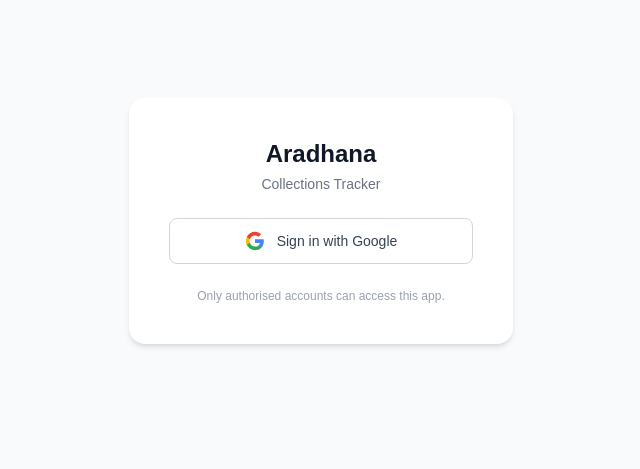
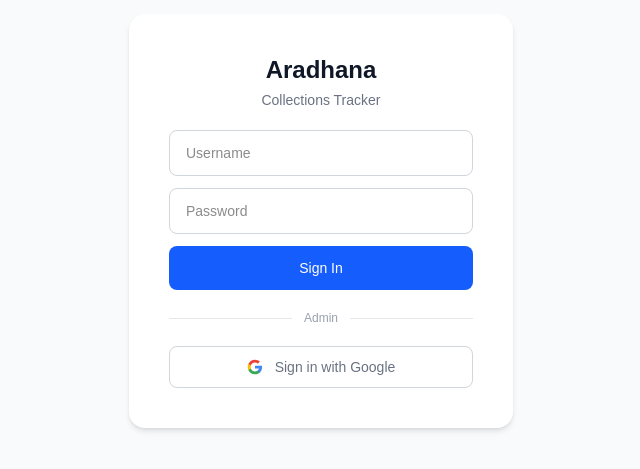
Before and after one commit to red-pilledd/aradhana-collections, a Next.js app: page /login in a window 1280 px wide. Shown: the part 179-648 px from the top of the page, without its empty margins (319-959 px from the left). Built offline with nearby package versions, Linux system fonts and the light colour scheme.

Commit message:
feat: Agent login with username/password, admin stays Google

```diff
--- a/app/admin/AdminClient.tsx
+++ b/app/admin/AdminClient.tsx
@@ -53,7 +53,8 @@ export default function AdminClient({
   const [scriptResult, setScriptResult] = useState<ScriptResult>(initialScriptResult)
   const [loading, setLoading] = useState(false)
   const [newName, setNewName] = useState('')
-  const [newGmail, setNewGmail] = useState('')
+  const [newUsername, setNewUsername] = useState('')
+  const [newPassword, setNewPassword] = useState('')
   const [saving, setSaving] = useState(false)
   const [agentList, setAgentList] = useState(initialAgents)
   const [agentError, setAgentError] = useState('')
@@ -224,18 +225,24 @@ export default function AdminClient({
   async function addAgent(e: React.FormEvent) {
     e.preventDefault()
     setAgentError('')
-    if (!newName.trim() || !newGmail.trim()) return
+    if (!newName.trim() || !newUsername.trim() || !newPassword) return
+    if (newPassword.length < 6) { setAgentError('Password must be at least 6 characters'); return }
     setSaving(true)
-    const supabase = createClient()
-    const { data, error } = await supabase
-      .from('agents')
-      .insert({ name: newName.trim(), gmail: newGmail.trim().toLowerCase(), is_admin: false })
-      .select('id, name, gmail')
-      .single()
-    if (error) { setAgentError('Failed to add. Gmail may already exist.'); setSaving(false); return }
-    setAgentList([...agentList, data])
-    setNewName('')
-    setNewGmail('')
+    try {
+      const res = await fetch('/api/agents/create', {
+        method: 'POST',
+        headers: { 'Content-Type': 'application/json' },
+        body: JSON.stringify({ name: newName.trim(), username: newUsername.trim(), password: newPassword })
+      })
+      const result = await res.json()
+      if (!res.ok) { setAgentError(result.error || 'Failed to create agent'); setSaving(false); return }
+      setAgentList([...agentList, result.agent])
+      setNewName('')
+      setNewUsername('')
+      setNewPassword('')
+    } catch {
+      setAgentError('Network error. Try again.')
+    }
     setSaving(false)
   }
 
@@ -437,10 +444,20 @@ export default function AdminClient({
                   required
                 />
                 <input
-                  type="email"
-                  placeholder="Gmail address"
-                  value={newGmail}
-                  onChange={e => setNewGmail(e.target.value)}
+                  type="text"
+                  placeholder="Username (for login)"
+                  value={newUsername}
+                  onChange={e => setNewUsername(e.target.value)}
+                  className="w-full border border-gray-300 rounded-lg px-3 py-2 text-sm focus:outline-none focus:ring-2 focus:ring-blue-500"
+                  required
+                  autoCapitalize="off"
+                  autoCorrect="off"
+                />
+                <input
+                  type="text"
+                  placeholder="Password (min 6 chars)"
+                  value={newPassword}
+                  onChange={e => setNewPassword(e.target.value)}
                   className="w-full border border-gray-300 rounded-lg px-3 py-2 text-sm focus:outline-none focus:ring-2 focus:ring-blue-500"
                   required
                 />
@@ -465,7 +482,7 @@ export default function AdminClient({
                     <li key={a.id} className="py-3 flex items-center justify-between">
                       <div>
                         <p className="text-sm font-medium text-gray-900">{a.name}</p>
-                        <p className="text-xs text-gray-400">{a.gmail}</p>
+                        <p className="text-xs text-gray-400">{a.gmail.endsWith('@aradhana.local') ? a.gmail.replace('@aradhana.local', '') : a.gmail}</p>
                       </div>
                       <button
                         onClick={() => removeAgent(a.id)}
--- /dev/null
+++ b/app/api/agents/create/route.ts
@@ -0,0 +1,57 @@
+import { createClient } from '@supabase/supabase-js'
+import { NextRequest, NextResponse } from 'next/server'
+
+const supabaseUrl = 'https://jkoiessoijpypwtnziea.supabase.co'
+const serviceRoleKey = 'eyJhbGciOiJIUzI1NiIsInR5cCI6IkpXVCJ9.eyJpc3MiOiJzdXBhYmFzZSIsInJlZiI6Imprb2llc3NvaWpweXB3dG56aWVhIiwicm9sZSI6InNlcnZpY2Vfcm9sZSIsImlhdCI6MTc4MTE2NDgwMywiZXhwIjoyMDk2NzQwODAzfQ.S91gwemXYWyUouy936UuvOzXlufrbodB9twyaV9H_Zw'
+
+export async function POST(request: NextRequest) {
+  const { name, username, password } = await request.json()
+
+  if (!name || !username || !password) {
+    return NextResponse.json({ error: 'Name, username and password are required' }, { status: 400 })
+  }
+
+  if (password.length < 6) {
+    return NextResponse.json({ error: 'Password must be at least 6 characters' }, { status: 400 })
+  }
+
+  const supabase = createClient(supabaseUrl, serviceRoleKey, {
+    auth: { autoRefreshToken: false, persistSession: false }
+  })
+
+  const fakeEmail = `${username.trim().toLowerCase()}@aradhana.local`
+
+  // 1. Create auth user
+  const { data: authUser, error: authError } = await supabase.auth.admin.createUser({
+    email: fakeEmail,
+    password: password,
+    email_confirm: true,
+    user_metadata: { name, username: username.trim().toLowerCase() }
+  })
+
+  if (authError) {
+    if (authError.message?.includes('already been registered')) {
+      return NextResponse.json({ error: 'Username already taken' }, { status: 409 })
+    }
+    return NextResponse.json({ error: authError.message }, { status: 500 })
+  }
+
+  // 2. Insert into agents table
+  const { data: agent, error: agentError } = await supabase
+    .from('agents')
+    .insert({
+      name: name.trim(),
+      gmail: fakeEmail,
+      is_admin: false,
+    })
+    .select('id, name, gmail')
+    .single()
+
+  if (agentError) {
+    // Rollback: delete the auth user if agents insert fails
+    await supabase.auth.admin.deleteUser(authUser.user.id)
+    return NextResponse.json({ error: 'Failed to create agent record: ' + agentError.message }, { status: 500 })
+  }
+
+  return NextResponse.json({ agent, username: username.trim().toLowerCase() })
+}
--- a/app/login/page.tsx
+++ b/app/login/page.tsx
@@ -2,7 +2,7 @@
 
 import { createClient } from '@/lib/supabase/client'
 import { useSearchParams } from 'next/navigation'
-import { Suspense } from 'react'
+import { Suspense, useState } from 'react'
 
 function ErrorMessage() {
   const searchParams = useSearchParams()
@@ -15,7 +15,35 @@ function ErrorMessage() {
   )
 }
 
-export default function LoginPage() {
+function LoginForm() {
+  const [username, setUsername] = useState('')
+  const [password, setPassword] = useState('')
+  const [loading, setLoading] = useState(false)
+  const [error, setError] = useState('')
+
+  async function signInWithPassword(e: React.FormEvent) {
+    e.preventDefault()
+    setError('')
+    if (!username.trim() || !password) return
+
+    setLoading(true)
+    const supabase = createClient()
+    const fakeEmail = `${username.trim().toLowerCase()}@aradhana.local`
+
+    const { error: err } = await supabase.auth.signInWithPassword({
+      email: fakeEmail,
+      password,
+    })
+
+    if (err) {
+      setError('Invalid username or password')
+      setLoading(false)
+      return
+    }
+
+    window.location.href = '/dashboard'
+  }
+
   async function signInWithGoogle() {
     const supabase = createClient()
     const { data, error } = await supabase.auth.signInWithOAuth({
@@ -27,28 +55,68 @@ export default function LoginPage() {
   }
 
   return (
+    <>
+      <form onSubmit={signInWithPassword} className="w-full space-y-3">
+        <input
+          type="text"
+          placeholder="Username"
+          value={username}
+          onChange={e => setUsername(e.target.value)}
+          className="w-full border border-gray-300 rounded-lg px-4 py-3 text-sm focus:outline-none focus:ring-2 focus:ring-blue-500"
+          required
+          autoCapitalize="off"
+          autoCorrect="off"
+        />
+        <input
+          type="password"
+          placeholder="Password"
+          value={password}
+          onChange={e => setPassword(e.target.value)}
+          className="w-full border border-gray-300 rounded-lg px-4 py-3 text-sm focus:outline-none focus:ring-2 focus:ring-blue-500"
+          required
+        />
+        {error && <p className="text-red-500 text-sm">{error}</p>}
+        <button
+          type="submit"
+          disabled={loading}
+          className="w-full bg-blue-600 text-white rounded-lg py-3 text-sm font-medium hover:bg-blue-700 disabled:opacity-50 transition"
+        >
+          {loading ? 'Signing in...' : 'Sign In'}
+        </button>
+      </form>
+
+      <div className="w-full flex items-center gap-3">
+        <div className="flex-1 h-px bg-gray-200" />
+        <span className="text-xs text-gray-400">Admin</span>
+        <div className="flex-1 h-px bg-gray-200" />
+      </div>
+
+      <button
+        onClick={signInWithGoogle}
+        className="w-full flex items-center justify-center gap-3 border border-gray-300 rounded-lg px-4 py-2.5 text-sm font-medium text-gray-500 hover:bg-gray-50 transition"
+      >
+        <svg className="w-4 h-4" viewBox="0 0 24 24">
+          <path fill="#4285F4" d="M22.56 12.25c0-.78-.07-1.53-.2-2.25H12v4.26h5.92c-.26 1.37-1.04 2.53-2.21 3.31v2.77h3.57c2.08-1.92 3.28-4.74 3.28-8.09z"/>
+          <path fill="#34A853" d="M12 23c2.97 0 5.46-.98 7.28-2.66l-3.57-2.77c-.98.66-2.23 1.06-3.71 1.06-2.86 0-5.29-1.93-6.16-4.53H2.18v2.84C3.99 20.53 7.7 23 12 23z"/>
+          <path fill="#FBBC05" d="M5.84 14.09c-.22-.66-.35-1.36-.35-2.09s.13-1.43.35-2.09V7.07H2.18C1.43 8.55 1 10.22 1 12s.43 3.45 1.18 4.93l3.66-2.84z"/>
+          <path fill="#EA4335" d="M12 5.38c1.62 0 3.06.56 4.21 1.64l3.15-3.15C17.45 2.09 14.97 1 12 1 7.7 1 3.99 3.47 2.18 7.07l3.66 2.84c.87-2.6 3.3-4.53 6.16-4.53z"/>
+        </svg>
+        Sign in with Google
+      </button>
+    </>
+  )
+}
+
+export default function LoginPage() {
+  return (
     <div className="min-h-screen flex items-center justify-center bg-gray-50">
-      <div className="bg-white rounded-2xl shadow-md p-10 flex flex-col items-center gap-6 w-full max-w-sm">
+      <div className="bg-white rounded-2xl shadow-md p-10 flex flex-col items-center gap-5 w-full max-w-sm">
         <div className="text-center">
           <h1 className="text-2xl font-bold text-gray-900">Aradhana</h1>
           <p className="text-sm text-gray-500 mt-1">Collections Tracker</p>
         </div>
         <Suspense fallback={null}><ErrorMessage /></Suspense>
-        <button
-          onClick={signInWithGoogle}
-          className="w-full flex items-center justify-center gap-3 border border-gray-300 rounded-lg px-4 py-3 text-sm font-medium text-gray-700 hover:bg-gray-50 transition"
-        >
-          <svg className="w-5 h-5" viewBox="0 0 24 24">
-            <path fill="#4285F4" d="M22.56 12.25c0-.78-.07-1.53-.2-2.25H12v4.26h5.92c-.26 1.37-1.04 2.53-2.21 3.31v2.77h3.57c2.08-1.92 3.28-4.74 3.28-8.09z"/>
-            <path fill="#34A853" d="M12 23c2.97 0 5.46-.98 7.28-2.66l-3.57-2.77c-.98.66-2.23 1.06-3.71 1.06-2.86 0-5.29-1.93-6.16-4.53H2.18v2.84C3.99 20.53 7.7 23 12 23z"/>
-            <path fill="#FBBC05" d="M5.84 14.09c-.22-.66-.35-1.36-.35-2.09s.13-1.43.35-2.09V7.07H2.18C1.43 8.55 1 10.22 1 12s.43 3.45 1.18 4.93l3.66-2.84z"/>
-            <path fill="#EA4335" d="M12 5.38c1.62 0 3.06.56 4.21 1.64l3.15-3.15C17.45 2.09 14.97 1 12 1 7.7 1 3.99 3.47 2.18 7.07l3.66 2.84c.87-2.6 3.3-4.53 6.16-4.53z"/>
-          </svg>
-          Sign in with Google
-        </button>
-        <p className="text-xs text-gray-400 text-center">
-          Only authorised accounts can access this app.
-        </p>
+        <LoginForm />
       </div>
     </div>
   )
```
